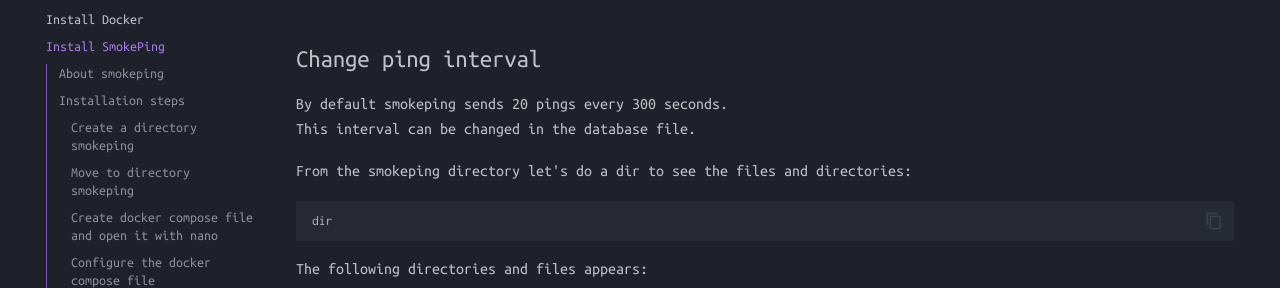
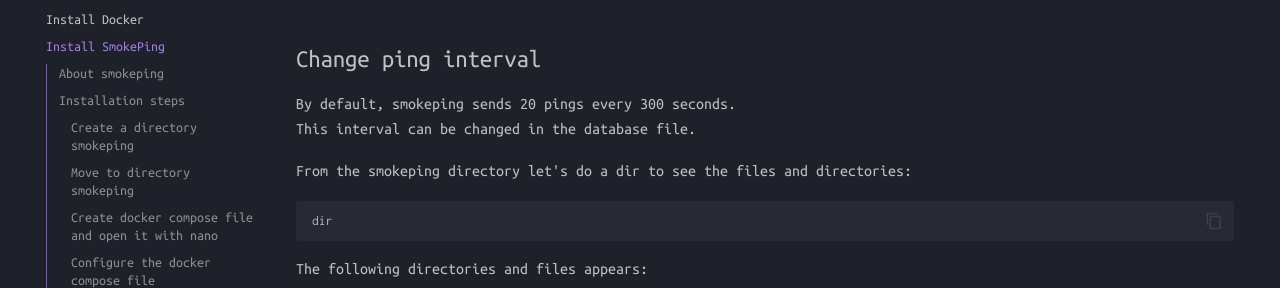
Before and after one commit to bobweeink/homepage, an MkDocs documentation site: the page built from docs/docker/install-smokeping.md, in a window 1280 px wide and 900 px high, scrolled down 2153 px. Shown: the part 164-452 px from the top of the window. Built offline with MkDocs 1.6.1 and Material for MkDocs 9.7.7, drawn with Linux system fonts in a browser that asks for light colours; comment, search, counter and statistics services are not loaded.

Commit message:
spell checking

```diff
--- a/docs/docker/install-smokeping.md
+++ b/docs/docker/install-smokeping.md
@@ -84,7 +84,7 @@
 
 ## Change ping interval
 
-By default smokeping sends 20 pings every 300 seconds.
+By default, smokeping sends 20 pings every 300 seconds.
 This interval can be changed in the database file.
 
 From the smokeping directory let's do a dir to see the files and directories:
```
